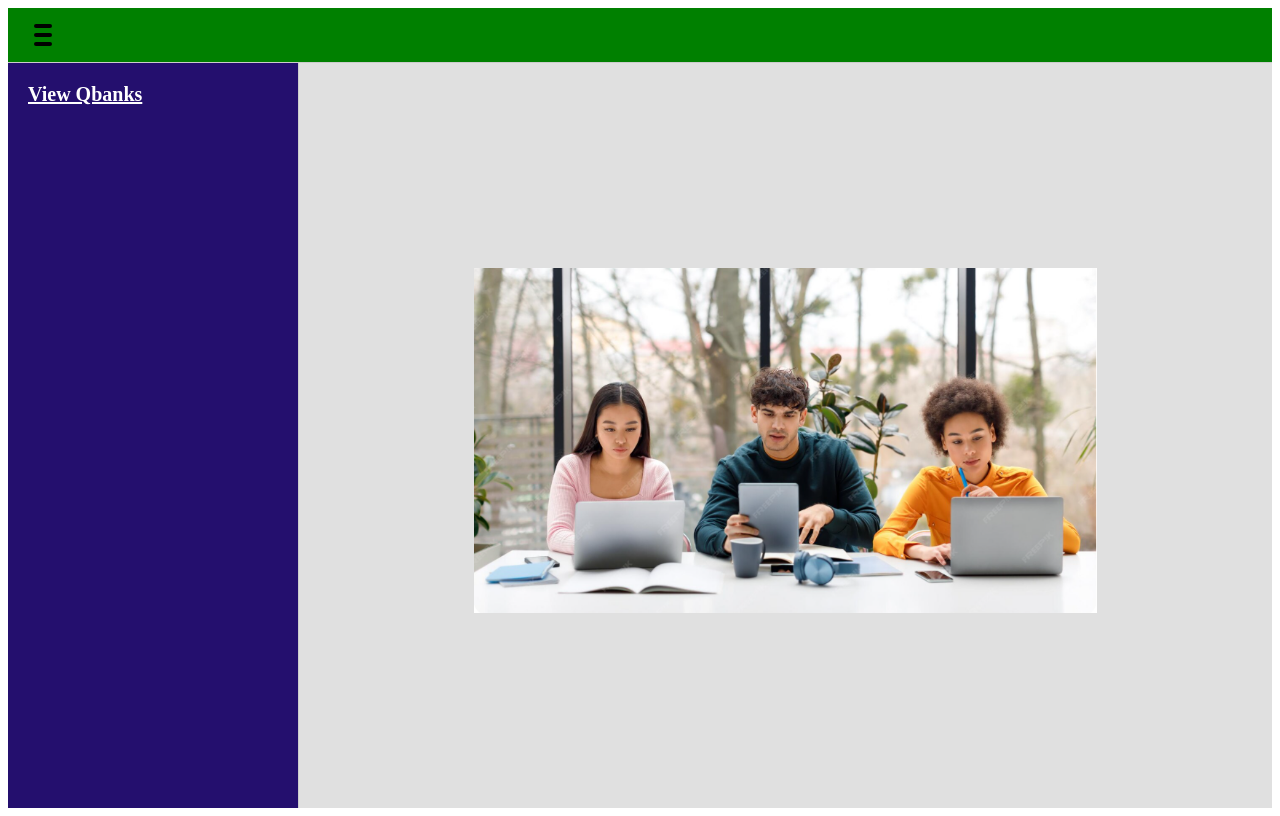
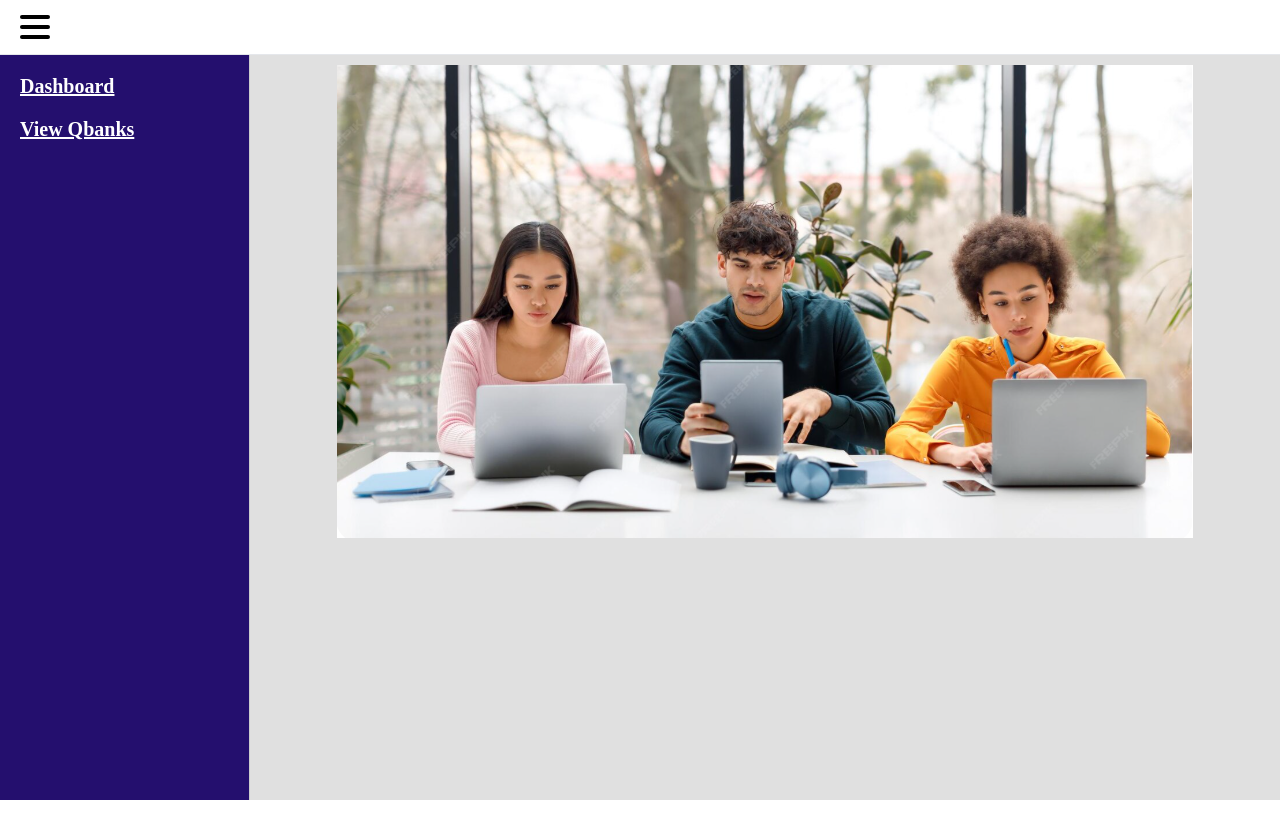
Before and after one commit to Sanjana2707/frontend, an Angular app: page /dashboard in a window 1280 px wide. Built offline with nearby package versions, Linux system fonts and the light colour scheme.

Commit message:
feat: added dashboard in sidebar

```diff
--- a/src/app/app.scss
+++ b/src/app/app.scss
@@ -14,8 +14,7 @@
   flex: 1;
   background-color: #e0e0e0;
   display: flex;
-  align-items: center;
-  justify-content: center;
+
 
  flex-direction: column;
   gap: 10px;
--- a/src/app/components/dashboard/dashboard.html
+++ b/src/app/components/dashboard/dashboard.html
@@ -1,3 +1,4 @@
 <div class="dashboard">
+
     <img src="image.png" alt="Quiz Writing" class="dashboard__image">
 </div>
--- a/src/app/components/dashboard/dashboard.scss
+++ b/src/app/components/dashboard/dashboard.scss
@@ -1,13 +1,14 @@
 .dashboard {
+    flex:1;
     display: flex;
     justify-content: center;
     align-items: center;
-    height: 100%;
-    width: 100%;
+
 
     &__image {
-        max-width: 90%;
-        max-height: 90%;
+        max-width: 100%;
+        max-height: 100%;
         object-fit: contain;
+
     }
 }
--- a/src/app/components/header/header.scss
+++ b/src/app/components/header/header.scss
@@ -1,7 +1,7 @@
 .header {
-  background-color: green;
+  background-color: #ffffff;
   padding: 15px 20px;
-  border-bottom: 1px solid #cccccc;
+  border-bottom: 1px solid #e5e7eb;
   display: flex;
   align-items: center;
 
--- a/src/app/components/sidebar/sidebar.html
+++ b/src/app/components/sidebar/sidebar.html
@@ -1,5 +1,7 @@
 <aside class="sidebar" [class.sidebar--collapsed]="!isSidebarExpanded()">
+
   <nav class="sidebar__nav">
+    <a routerLink="/dashboard" routerLinkActive="active" class="sidebar__link sidebar__title">Dashboard</a>
     <a routerLink="/view-qbanks" routerLinkActive="active" class="sidebar__link sidebar__title">View Qbanks</a>
   </nav>
 </aside>
--- a/src/app/components/sidebar/sidebar.scss
+++ b/src/app/components/sidebar/sidebar.scss
@@ -13,9 +13,11 @@
   }
 
   &__title {
+    display: block;
     font-size: 20px;
     font-weight: bold;
     color: #ffffff;
-    margin: 0;
+    margin: 0 0 20px 0;
+
   }
 }
--- a/src/styles.scss
+++ b/src/styles.scss
@@ -1 +1,6 @@
 /* You can add global styles to this file, and also import other style files */
+* {
+  margin: 0;
+  padding: 0;
+  box-sizing: border-box;
+}
```
